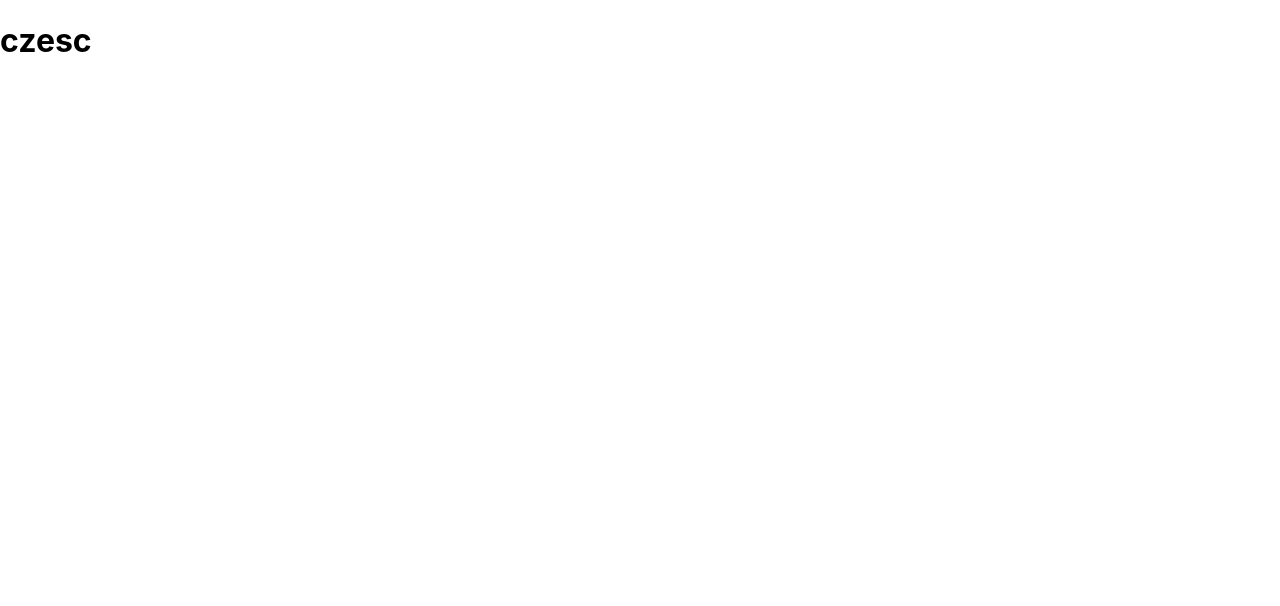
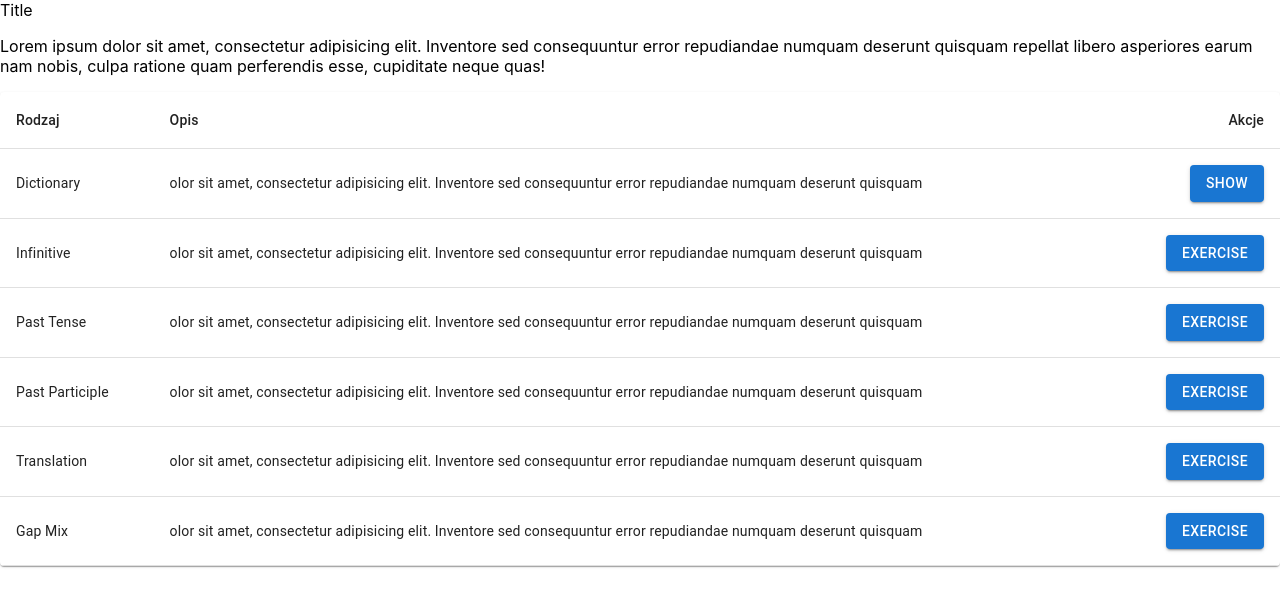
Before and after one commit to lukaszgor/-irregularverbs, a React (Create React App) app in the folder irregularverbs/: page / in a window 1280 px wide. Shown: the top 606 px of the page. Built offline with nearby package versions, Linux system fonts and the light colour scheme.

Commit message:
main menu

```diff
--- a/irregularverbs/src/pages/Home.js
+++ b/irregularverbs/src/pages/Home.js
@@ -1,12 +1,120 @@
 import { useNavigate } from "react-router-dom"
 import { useState,useEffect } from 'react';
 import supabase from "../supabaseClient"
+import { Card } from 'primereact/card';
+import Button from '@mui/material/Button';
+import Table from '@mui/material/Table';
+import TableBody from '@mui/material/TableBody';
+import TableCell from '@mui/material/TableCell';
+import TableContainer from '@mui/material/TableContainer';
+import TableHead from '@mui/material/TableHead';
+import TableRow from '@mui/material/TableRow';
+import Paper from '@mui/material/Paper';
+
 
 const Home=()=>{
 
+    const navigate = useNavigate()//add to nav
+
+
+    const dictionaryNavigate = () => {
+        navigate('/Dictionary')
+      };
+      const InfinitiveNavigate = () => {
+        navigate('/Infinitive')
+      };
+      const PastParticipleNavigate = () => {
+        navigate('/PastParticiple')
+      };
+      const PastTenseNavigate = () => {
+        navigate('/PastTense')
+      };
+      const TranslationNavigate = () => {
+        navigate('/Translation')
+      };
+      const GapMixNavigate = () => {
+        navigate('/GapMix')
+      };
+
+
+
     return(
     <div>
-<h1>czesc</h1>
+
+<Card title="Title">
+                <p className="m-0">
+                    Lorem ipsum dolor sit amet, consectetur adipisicing elit. Inventore sed consequuntur error repudiandae
+                    numquam deserunt quisquam repellat libero asperiores earum nam nobis, culpa ratione quam perferendis esse, cupiditate neque quas!
+                </p>
+</Card>
+
+
+
+<TableContainer component={Paper}>
+      <Table sx={{ minWidth: 80 }} aria-label="simple table">
+        <TableHead>
+          <TableRow>
+            <TableCell>Rodzaj</TableCell>
+            <TableCell align="left">Opis</TableCell>
+            <TableCell align="right">Akcje</TableCell>
+          </TableRow>
+        </TableHead>
+
+        <TableBody>
+        <TableRow>
+            <TableCell>Dictionary</TableCell>
+            <TableCell>olor sit amet, consectetur adipisicing elit. Inventore sed consequuntur error repudiandae
+                    numquam deserunt quisquam </TableCell>
+            <TableCell align="right">
+            <Button variant="contained" onClick={dictionaryNavigate}>Show</Button>
+            </TableCell>
+          </TableRow>
+          <TableRow>
+            <TableCell>Infinitive</TableCell>
+            <TableCell>olor sit amet, consectetur adipisicing elit. Inventore sed consequuntur error repudiandae
+                    numquam deserunt quisquam </TableCell>
+            <TableCell align="right">
+            <Button variant="contained" onClick={InfinitiveNavigate}>Exercise</Button>
+            </TableCell>
+          </TableRow>
+          <TableRow>
+            <TableCell>Past Tense </TableCell>
+            <TableCell>olor sit amet, consectetur adipisicing elit. Inventore sed consequuntur error repudiandae
+                    numquam deserunt quisquam </TableCell>
+            <TableCell align="right">
+            <Button variant="contained" onClick={PastTenseNavigate}>Exercise</Button>
+            </TableCell>
+          </TableRow>
+          <TableRow>
+            <TableCell>Past Participle </TableCell>
+            <TableCell>olor sit amet, consectetur adipisicing elit. Inventore sed consequuntur error repudiandae
+                    numquam deserunt quisquam </TableCell>
+            <TableCell align="right">
+            <Button variant="contained" onClick={PastParticipleNavigate}>Exercise</Button>
+            </TableCell>
+          </TableRow>
+          <TableRow>
+            <TableCell>Translation </TableCell>
+            <TableCell>olor sit amet, consectetur adipisicing elit. Inventore sed consequuntur error repudiandae
+                    numquam deserunt quisquam </TableCell>
+            <TableCell align="right">
+            <Button variant="contained" onClick={TranslationNavigate}>Exercise</Button>
+            </TableCell>
+          </TableRow>
+          <TableRow>
+            <TableCell>Gap Mix </TableCell>
+            <TableCell>olor sit amet, consectetur adipisicing elit. Inventore sed consequuntur error repudiandae
+                    numquam deserunt quisquam </TableCell>
+            <TableCell align="right">
+            <Button variant="contained" onClick={GapMixNavigate}>Exercise</Button>
+            </TableCell>
+          </TableRow>
+
+        </TableBody>
+      </Table>
+    </TableContainer>
+
+
     </div>
 
     )
```
Also changed, not shown: irregularverbs/package.json (+9 -0 lines), 1 other file (tests, documents, lock files or other folders).
